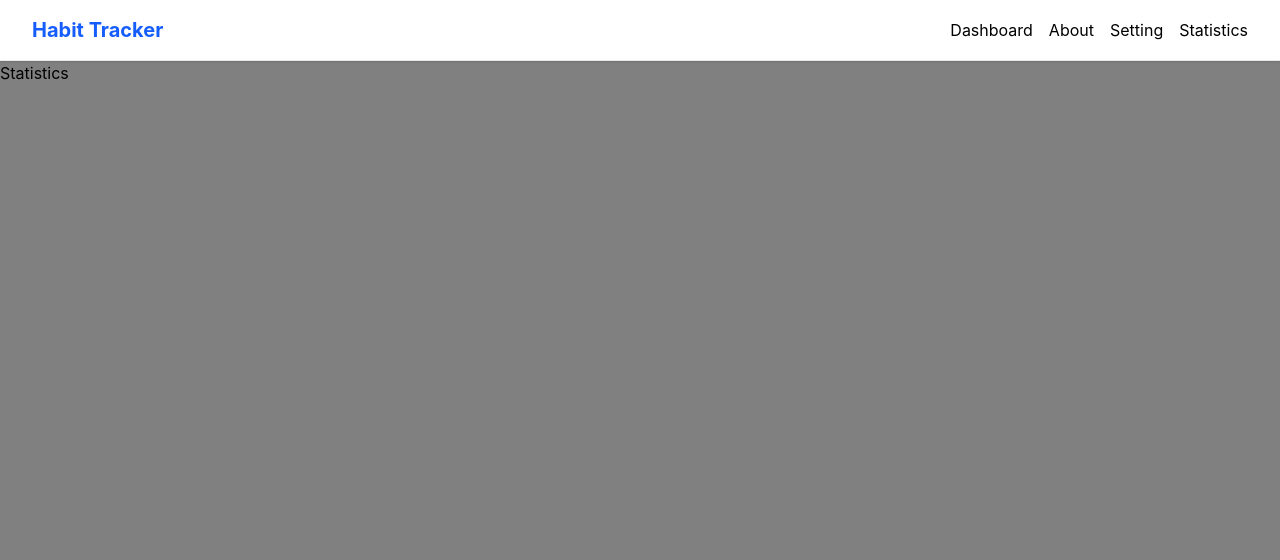
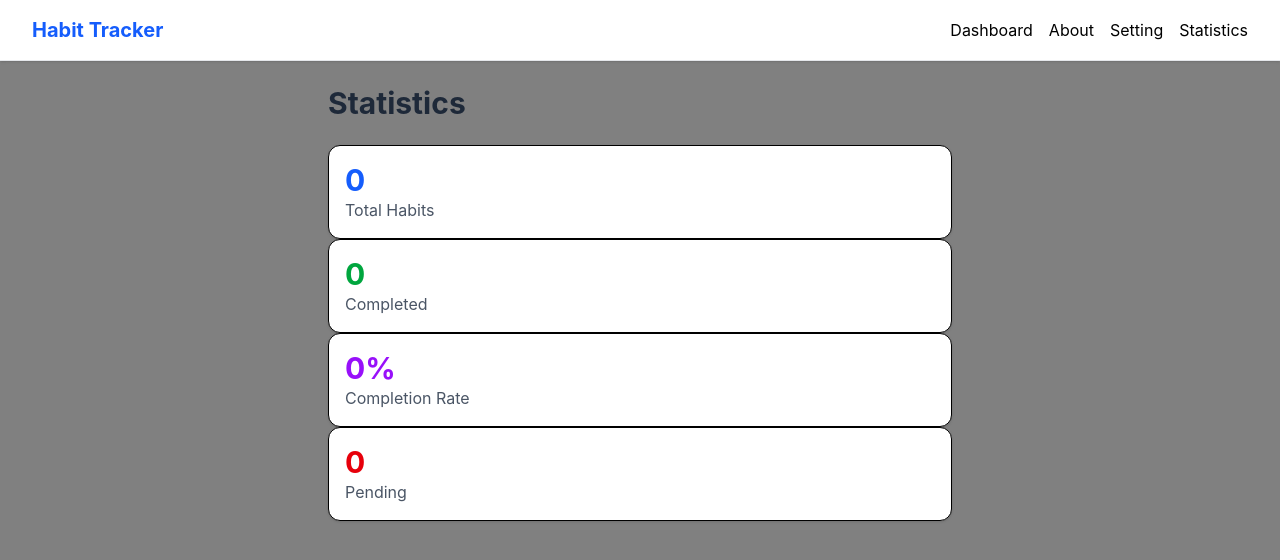
Before and after one commit to surajbhavake/React-Project, a React (Vite) app in the folder HabitTrackerWithRedux/: page /statistics in a window 1280 px wide. Shown: the top 560 px of the page. Built offline with nearby package versions, Linux system fonts and the light colour scheme.

Commit message:
chore : done with filter button & dashboard & Statistics

```diff
--- a/HabitTrackerWithRedux/src/components/FilterButtons.jsx
+++ b/HabitTrackerWithRedux/src/components/FilterButtons.jsx
@@ -1,8 +1,19 @@
 import React from 'react'
 
-function FilterButtons() {
+function FilterButtons({currentFilter,onFilterChange}) {
+
+    const filters = ['all','pending','completed'];
   return (
-    <div>FilterButtons</div>
+    <div className='flex gap-2 '>
+        {filters.map((filter)=>(
+            <button
+            key={filter}
+            onClick={()=>onFilterChange(filter)}
+            className={`px-4 py-2 rounded-full captalize transition-colors  ${currentFilter === filter ? 'bg-blue-600 text-white':'bg-gray-200 text-gray-700 hover:bg-gray-300'}`}
+            >{filter}</button>
+        ))}
+    </div>
+
   )
 }
 
--- a/HabitTrackerWithRedux/src/pages/Dashboard.jsx
+++ b/HabitTrackerWithRedux/src/pages/Dashboard.jsx
@@ -26,12 +26,12 @@ function Dashboard() {
   let displayHabits = habits
   if(filter === 'completed'){
     displayHabits = habits.filter((h)=>(
-      h.CompletedCount
+      h.CompletionStatus
     ))
   }
   if(filter === 'pending'){
     displayHabits = habits.filter((h)=>(
-      !h.CompletedCount
+      !h.CompletionStatus
     ))
   }
 
@@ -72,7 +72,7 @@ function Dashboard() {
       <h1>Dashboard</h1>
 
       <SearchBar searchTerm={searchTerm} onSearchChange={setSearchTerm}/>
-      <FilterButtonss/>
+      <FilterButtons currentFilter ={filter} onFilterChange = {setFilter}/>
 
       <ProgressCard
       completed = {completedCount}
--- a/HabitTrackerWithRedux/src/pages/Statistics.jsx
+++ b/HabitTrackerWithRedux/src/pages/Statistics.jsx
@@ -1,9 +1,42 @@
 import React from 'react'
+import { useSelector } from 'react-redux'
+import { CompletedCount,  TotalHabits } from '../store/HabitsSlice'
 
 function Statistics() {
+
+  const total = useSelector(TotalHabits)
+  const completed = useSelector(CompletedCount)
+  const habits = useSelector((state)=>state.habits.habits)
+  const pending = total - completed
+  const percentage = total > 0  ?  Math.round((completed/total)*100):0
+
+
   return (
-    <div>
-      <h1>Statistics</h1>
+    <div className='p-6  max-w-2xl mx-auto'>
+      <h1  className='text-3xl font-bold text-gray-800 mb-6 '>Statistics</h1>
+
+      <div className="gird grid-cols-2 gap-4 mb-6">
+        <div className="p-4 bg-white rounded-xl shadow-sm border">
+          <p className="text-3xl font-bold text-blue-600">{total}</p>
+          <p className="text-gray-600">Total Habits</p>
+        </div>
+
+        <div className="p-4 bg-white rounded-xl shadow-sm border">
+          <p className="text-3xl font-bold text-green-600">{completed}</p>
+          <p className="text-gray-600">Completed</p>
+        </div>
+
+        <div className="p-4 bg-white rounded-xl shadow-sm border">
+        <p className="text-3xl font-bold text-purple-600">{percentage}%</p>
+        <p className="text-gray-600">Completion Rate</p>
+        </div>
+        <div className="p-4 bg-white rounded-xl shadow-sm border">
+        <p className="text-3xl font-bold text-red-600">{pending}</p>
+        <p className="text-gray-600">Pending</p>
+        </div>
+      </div>
+
+
     </div>
   )
 }
--- a/HabitTrackerWithRedux/src/store/HabitsSlice.js
+++ b/HabitTrackerWithRedux/src/store/HabitsSlice.js
@@ -71,9 +71,13 @@ export const habitsSlice = createSlice({
 
 export const CompletedCount = (state) => {
     return state.habits.habits.filter((habit)=>(
-        habit.CompletionStatus === true
+        habit.CompletionStatus
     )).length
 }
+
+export const TotalHabits = (state) =>(state.habits.habits.length)
+
+
 
 
 export const {addHabit,toggleHabit,deleteHabit,updateHabit} = habitsSlice.actions;
```
